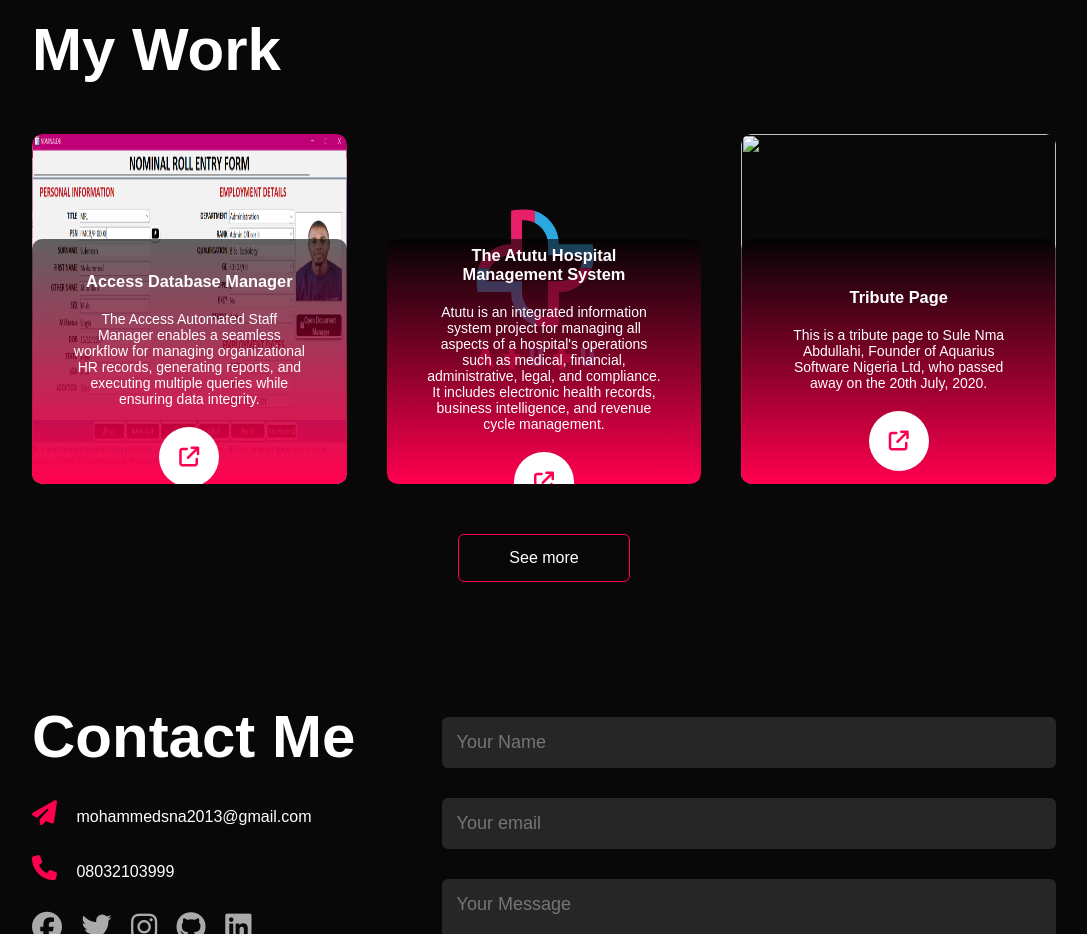
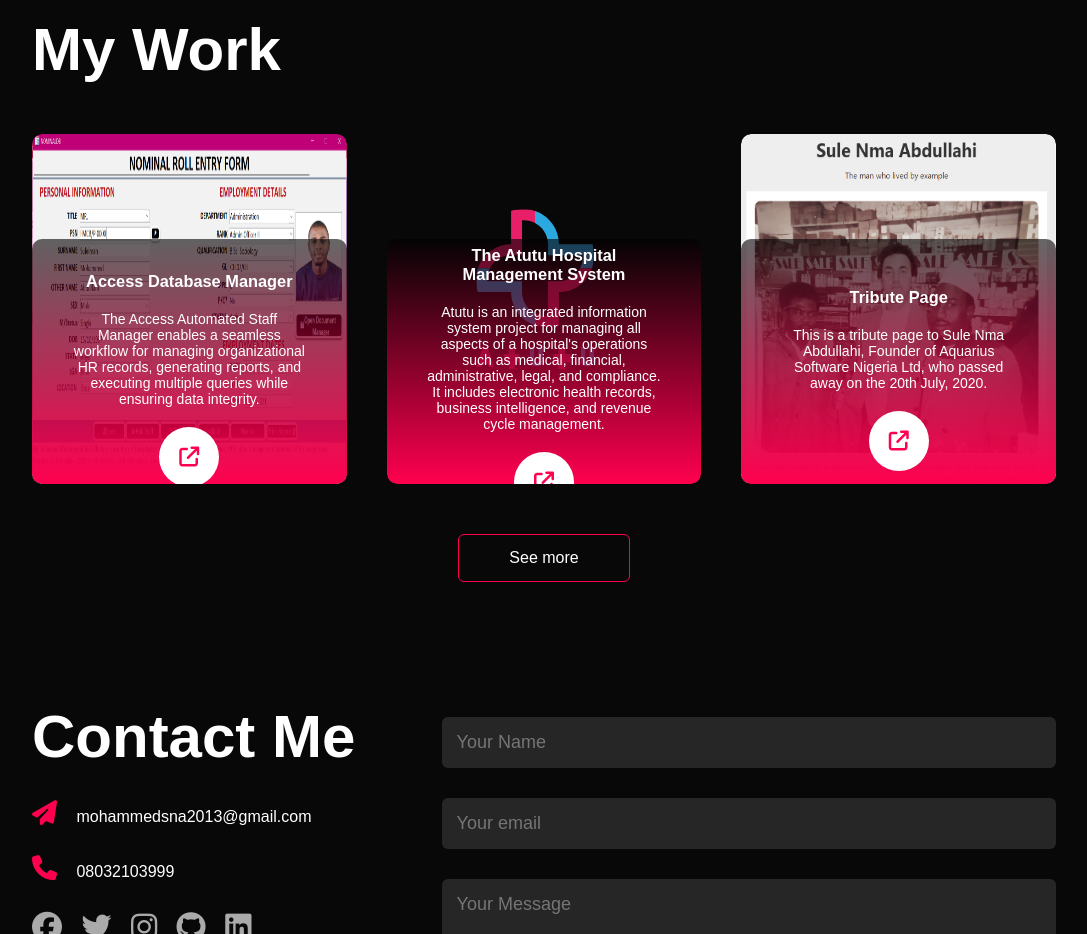
Before and after one commit to Badoko/My-Portfolio, a plain HTML site: page index.html in a window 1280 px wide. Shown: the part 2280-3214 px from the top of the page, without its empty margins (96-1183 px from the left). Drawn offline with Linux system fonts and the light colour scheme; the site is published under a folder, as on GitHub Pages, so addresses that start at the root find nothing.

Commit message:
index.html

```diff
--- a/index.html
+++ b/index.html
@@ -123,7 +123,7 @@
                 </div>
             </div>
             <div class="work">
-                <img src="/work2.PNG" alt="">
+                <img src="work2.PNG" alt="">
                 <div class="layer">
                     <h3>Tribute Page</h3>
                     <p>This is a tribute page to Sule Nma Abdullahi, Founder of Aquarius Software Nigeria Ltd, who passed away on the 20th July, 2020.</p>
```
